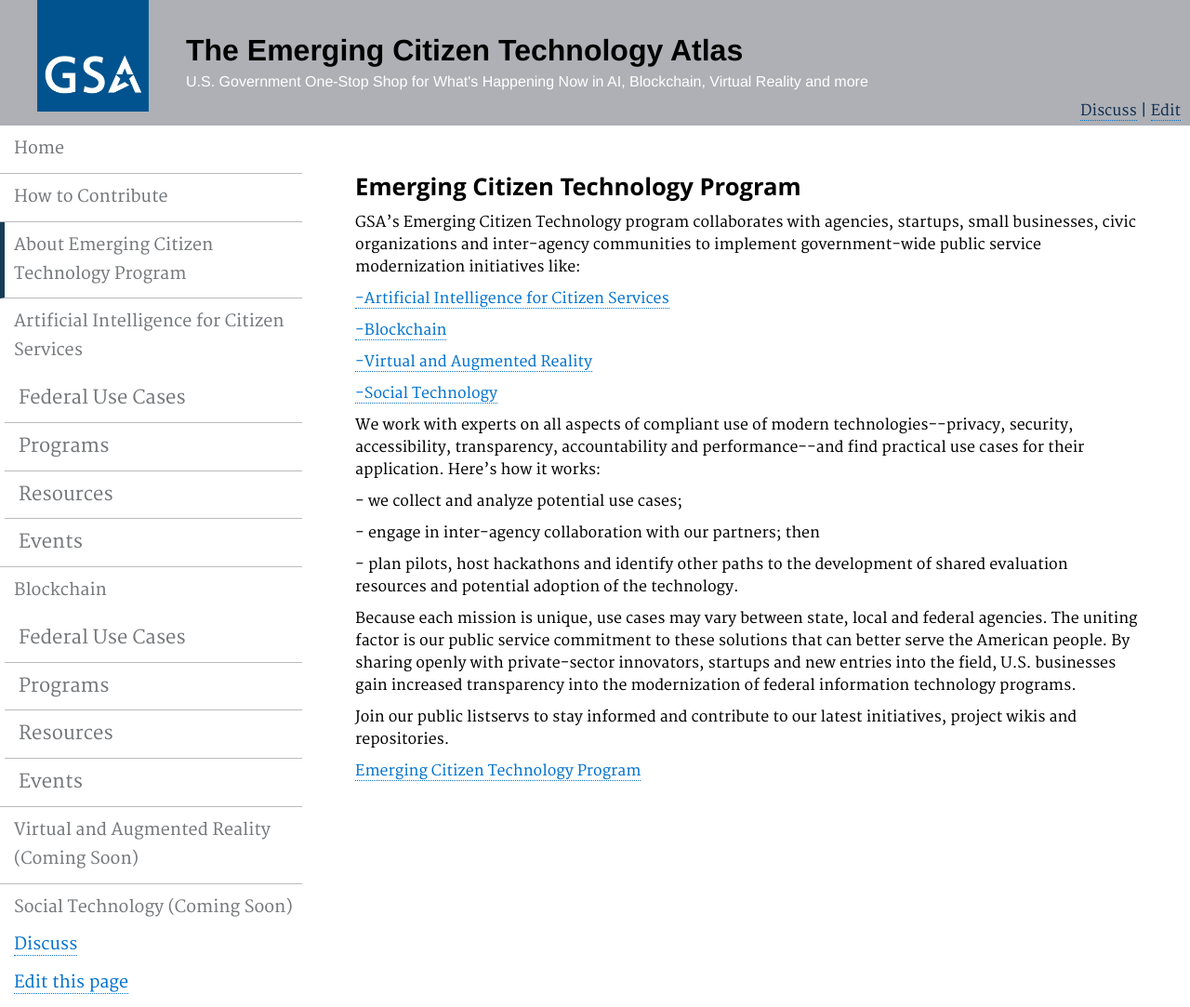
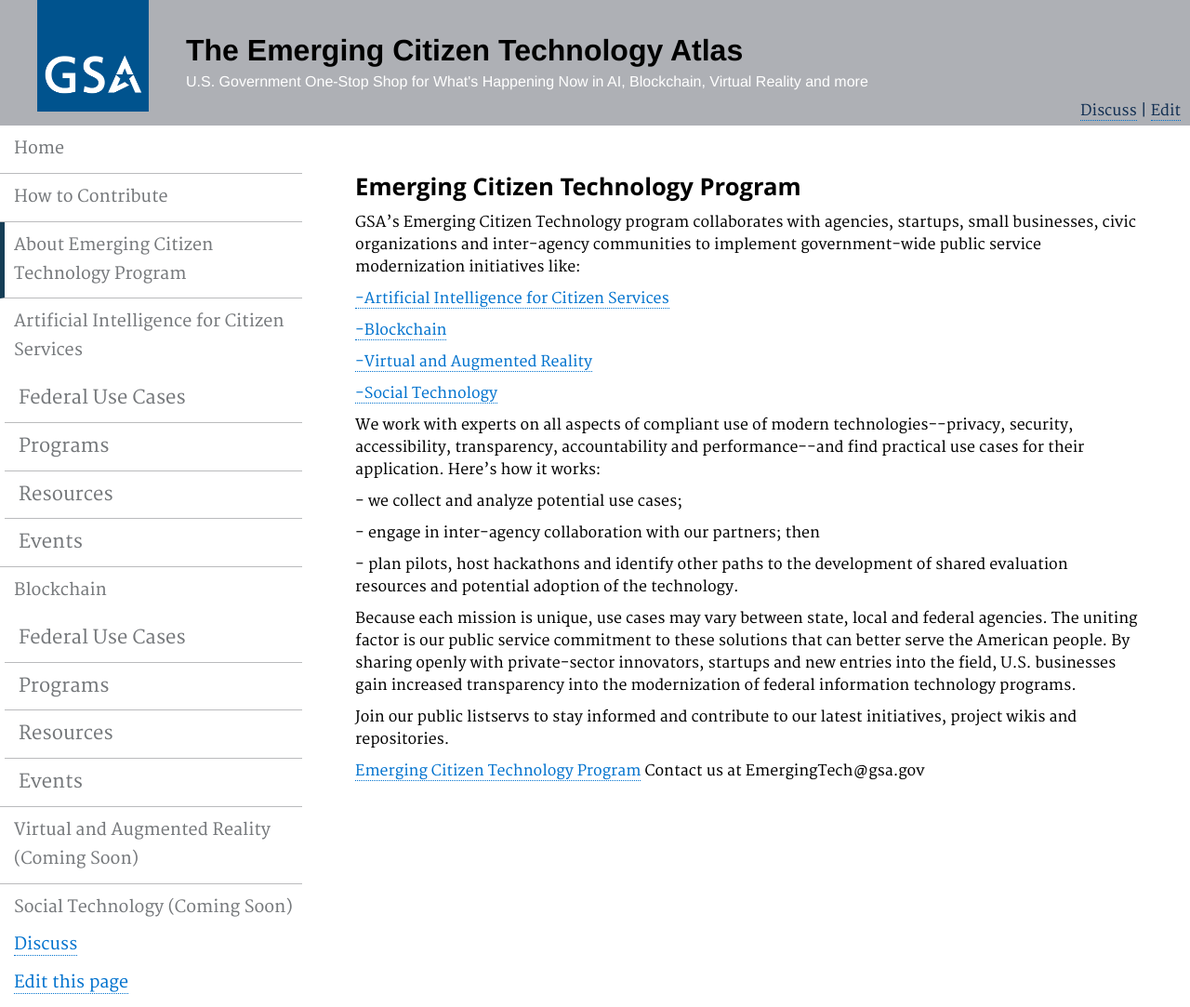
Before and after one commit to GSA/emerging-technology-atlas, a Jekyll site: the page built from pages/emergingcitizentech.md, in a window 1280 px wide. Shown: the whole page at 93% size. Built offline with Jekyll 4.4.1, drawn with Linux system fonts in a browser that asks for light colours.

Commit message:
Update emergingcitizentech.md

```diff
--- a/pages/emergingcitizentech.md
+++ b/pages/emergingcitizentech.md
@@ -26,4 +26,4 @@ description: ""
 
 <p>Join our public listservs to stay informed and contribute to our latest initiatives, project wikis and repositories.</p>
 
-<p><a href="https://www.gsa.gov/technology/government-it-initiatives/emerging-citizen-technology" target="_blank">Emerging Citizen Technology Program</a></p>
+<p><a href="https://www.gsa.gov/technology/government-it-initiatives/emerging-citizen-technology" target="_blank">Emerging Citizen Technology Program</a> Contact us at EmergingTech@gsa.gov</p>
```
